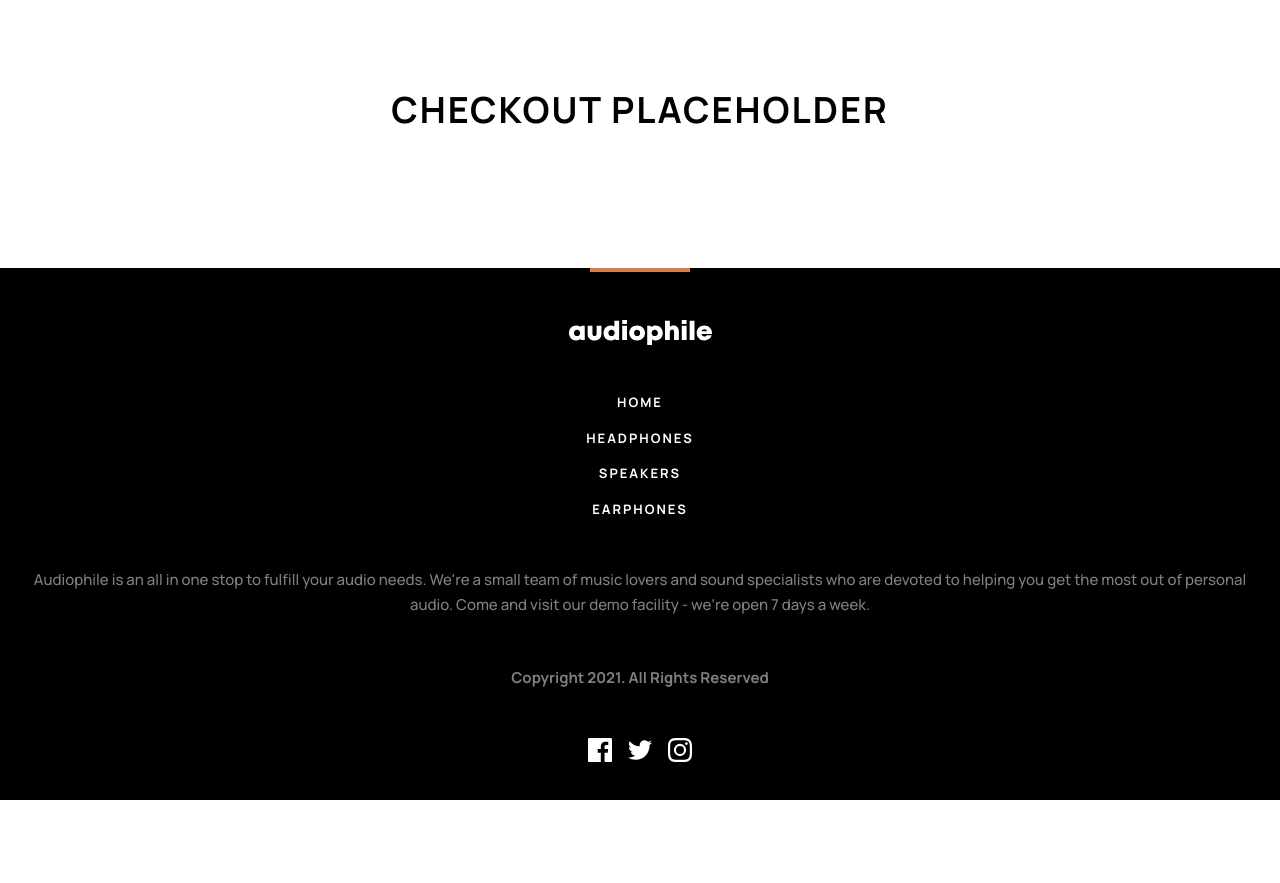
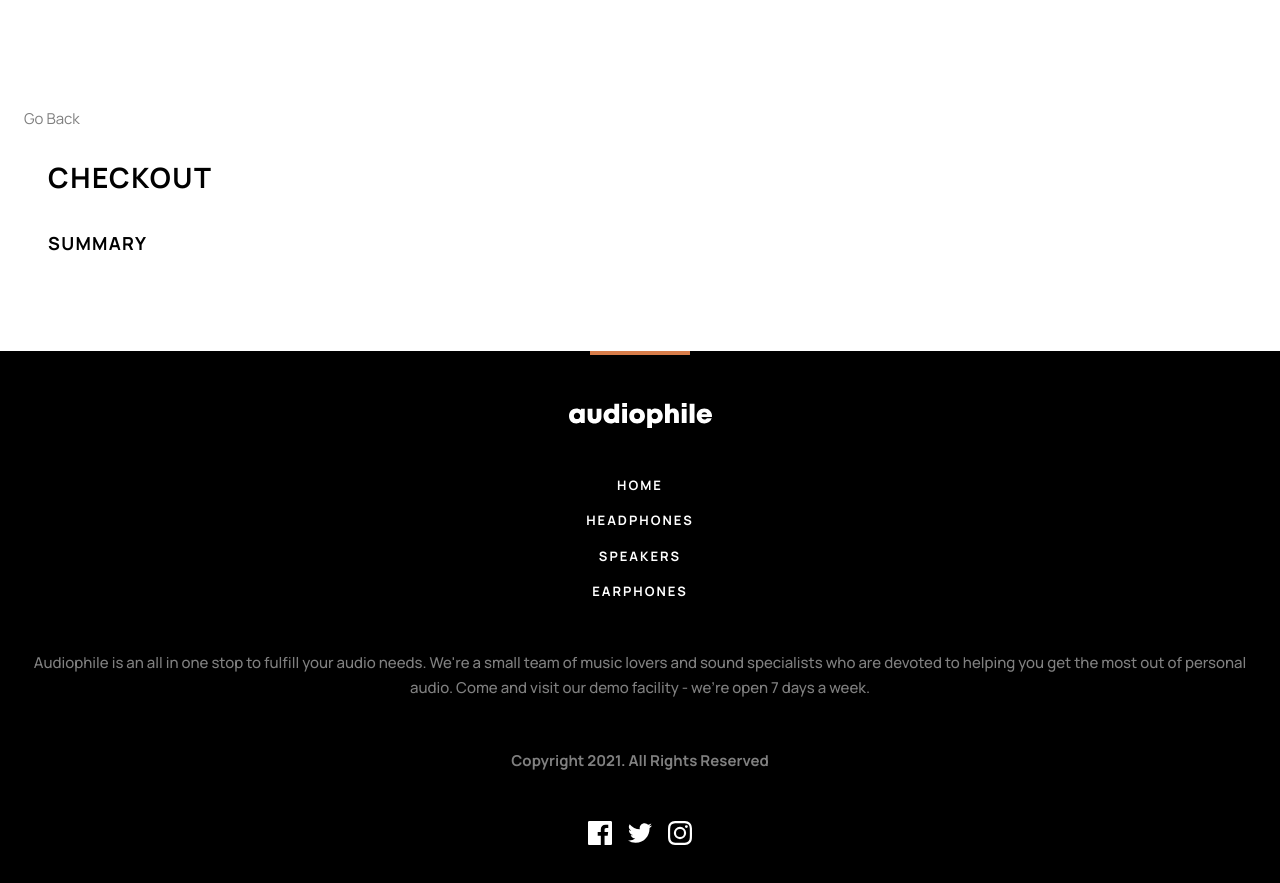
Before and after one commit to Patrick-Dolan/audiophile-ecommerce-website, a React (Vite) app: page /audiophile-ecommerce-website/checkout in a window 1280 px wide. Before the commit the page ends 800 px from the top, so only its background shows below. Built offline with nearby package versions, Linux system fonts and the light colour scheme.

Commit message:
add CheckoutPage component with routing

```diff
--- a/src/App.jsx
+++ b/src/App.jsx
@@ -4,6 +4,7 @@ import HomePage from "./components/pages/HomePage";
 import Footer from "./components/shared/Footer";
 import ProductDetailsPage from "./components/pages/ProductDetailsPage";
 import CategoryPage from "./components/pages/CategoryPage";
+import CheckoutPage from "./components/pages/CheckoutPage";
 
 function App() {
   const location = useLocation();
@@ -22,7 +23,7 @@ function App() {
           <Route path="/audiophile-ecommerce-website/" element={<HomePage />} />
           <Route path="/audiophile-ecommerce-website/product/:slug" element={<ProductDetailsPage />} />
           <Route path="/audiophile-ecommerce-website/category/:category" element={<CategoryPage />} />
-          <Route path="/audiophile-ecommerce-website/checkout" element={<h1 className="text-center">checkout placeholder</h1>} />
+          <Route path="/audiophile-ecommerce-website/checkout" element={<CheckoutPage />} />
           <Route path="*" element={<h1 className="py-40 text-center">Page Not Found</h1>} />
         </Routes>
       </main>
--- /dev/null
+++ b/src/components/pages/CheckoutPage.jsx
@@ -0,0 +1,24 @@
+import { useNavigate } from "react-router-dom"
+import ContentWrapper from "../shared/ContentWrapper"
+import CheckoutForm from "../checkout/CheckoutForm"
+
+function CheckoutPage() {
+  const navigate = useNavigate();
+
+  function handleGoBack() {
+    navigate(-1);
+  }
+
+  return (
+    <ContentWrapper>
+      <div className="mt-4 mb-6">
+        <button onClick={handleGoBack} className="opacity-50 text-15">Go Back</button>
+      </div>
+      <div className="mb-24">
+        <CheckoutForm />
+      </div>
+    </ContentWrapper>
+  )
+}
+
+export default CheckoutPage
```
